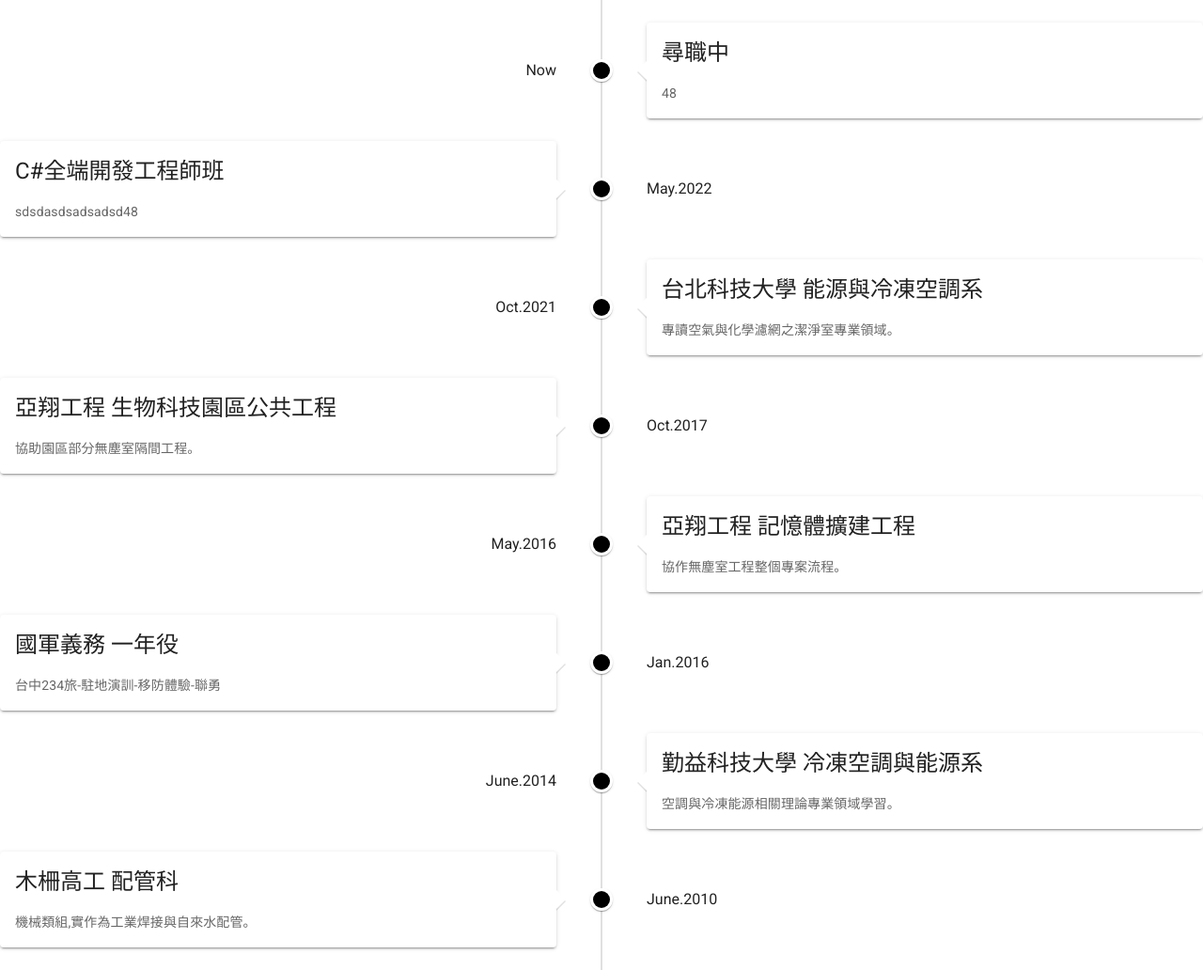
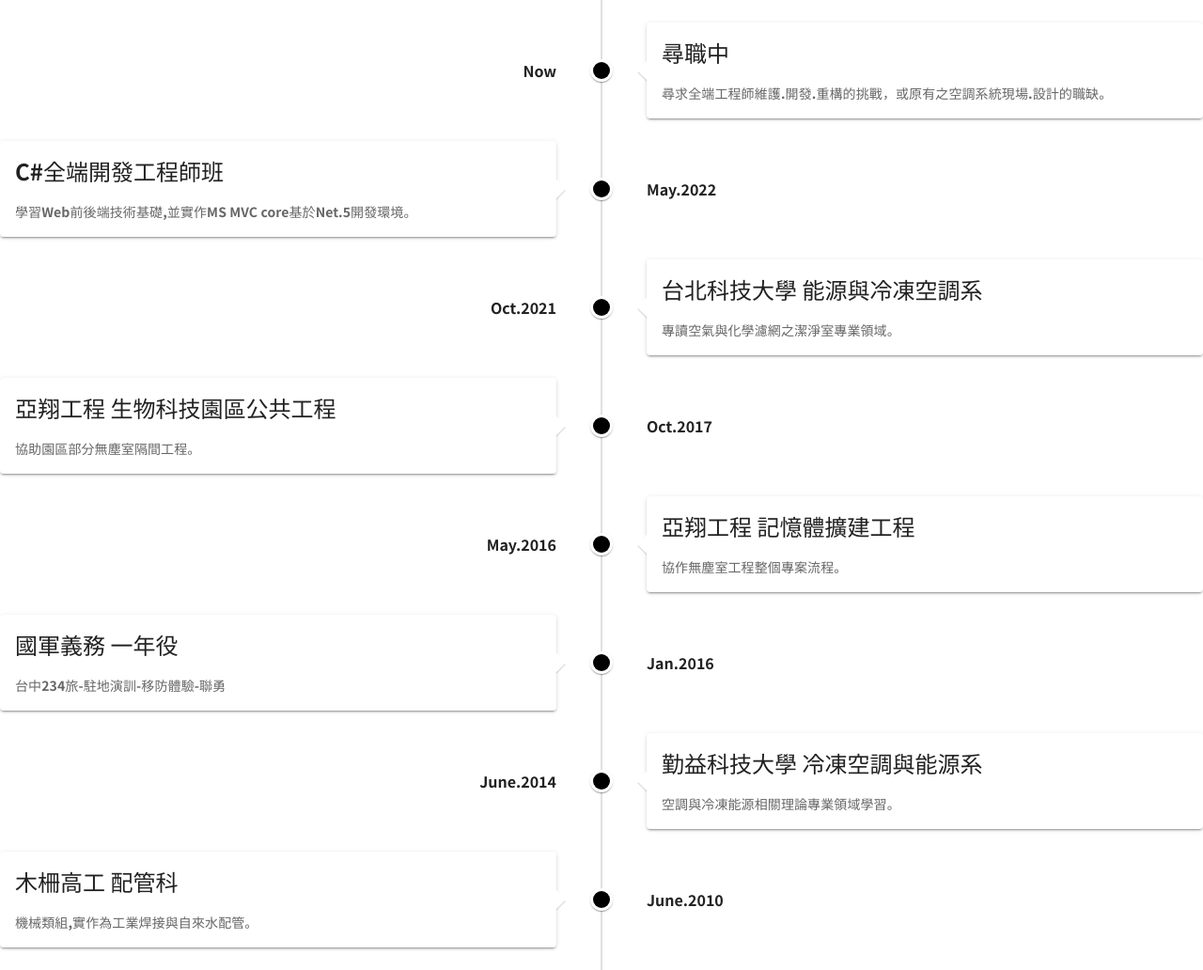
Before and after one commit to t108458055/preViowe, a plain HTML site: page Timeline.html in a window 1280 px wide. Shown: the whole page at 94% size. Drawn offline with nearby package versions, Linux system fonts and the light colour scheme.

Commit message:
Adjust Css style on timeline

```diff
--- a/Timeline.html
+++ b/Timeline.html
@@ -14,7 +14,18 @@
     <link href="https://cdn.jsdelivr.net/npm/@mdi/font@6.x/css/materialdesignicons.min.css" rel="stylesheet">
     <link href="https://cdn.jsdelivr.net/npm/vuetify@2.x/dist/vuetify.min.css" rel="stylesheet">
     <!-- <meta name="viewport" content="width=device-width, initial-scale=1, maximum-scale=1, user-scalable=no, minimal-ui"> -->
+    <!-- 自型 -->
+    <link rel="preconnect" href="https://fonts.googleapis.com">
+    <link rel="preconnect" href="https://fonts.gstatic.com" crossorigin>
+    <link href="https://fonts.googleapis.com/css2?family=Noto+Sans+TC:wght@700&display=swap" rel="stylesheet">
+
+
+
     <style>
+        .v-timeline {
+            font-family: 'Noto Sans TC', Arial, Helvetica, sans-serif;
+        }
+
         .v-card.on-hover.theme--dark {
             background-color: rgba(#FFF, 0.8)
         }
@@ -23,18 +34,32 @@
             color: #000
         }
 
+        .elevation-2 {
+            transform: scale(1, 1);
+            transition: all 1s ease-out;
+            /* transition: opacity 1s ease-in-out; */
+        }
+
         .elevation-2:hover {
-            transition: opacity .4s ease-in-out;
+            /* transition: opacity .4s ease-in-out; */
             background-color: gainsboro;
+            transform: scale(1.01, 1.01);
+        }
+
+        .v-application .text-h5,
+        .v-application .text-h6 {
+            line-height: 2rem;
+            /* font-family: Roboto,sans-serif!important; */
+            font-family: 'Noto Sans TC', Arial, Helvetica, sans-serif!important;
         }
     </style>
 
 </head>
 
 <body>
-    <div id="app">
+    <div id="app2">
         <v-app id="inspire">
-            <v-timeline>
+            <v-timeline id="mytimeline">
                 <v-timeline-item v-for="num in nums" :key="num" color="black" small>
                     <template v-slot:opposite>
                 <span>{{num.yearn}}</span>
@@ -60,18 +85,18 @@
 <script src="https://cdn.jsdelivr.net/npm/vuetify@2.x/dist/vuetify.js "></script>
 <script>
     new Vue({
-        el: '#app',
+        el: '#app2',
         vuetify: new Vuetify(),
         data() {
             return {
                 nums: [{
                     yearn: 'Now',
                     title: '尋職中',
-                    content: '48'
+                    content: '尋求全端工程師維護.開發.重構的挑戰，或原有之空調系統現場.設計的職缺。'
                 }, {
                     yearn: 'May.2022',
                     title: 'C#全端開發工程師班',
-                    content: 'sdsdasdsadsadsd48'
+                    content: '學習Web前後端技術基礎,並實作MS MVC core基於Net.5開發環境。'
                 }, {
                     yearn: 'Oct.2021',
                     title: '台北科技大學 能源與冷凍空調系',
--- a/style/style.css
+++ b/style/style.css
@@ -9,7 +9,7 @@
      }
 
      * {
-         font-family: 'Noto Sans TC', sans-serif;
+         font-family: 'Noto Sans TC', Arial, Helvetica, sans-serif;
      }
 
      @media (max-width:900px) and (min-width:320px) {
```
Also changed, not shown: index.html (+12 -10 lines).
